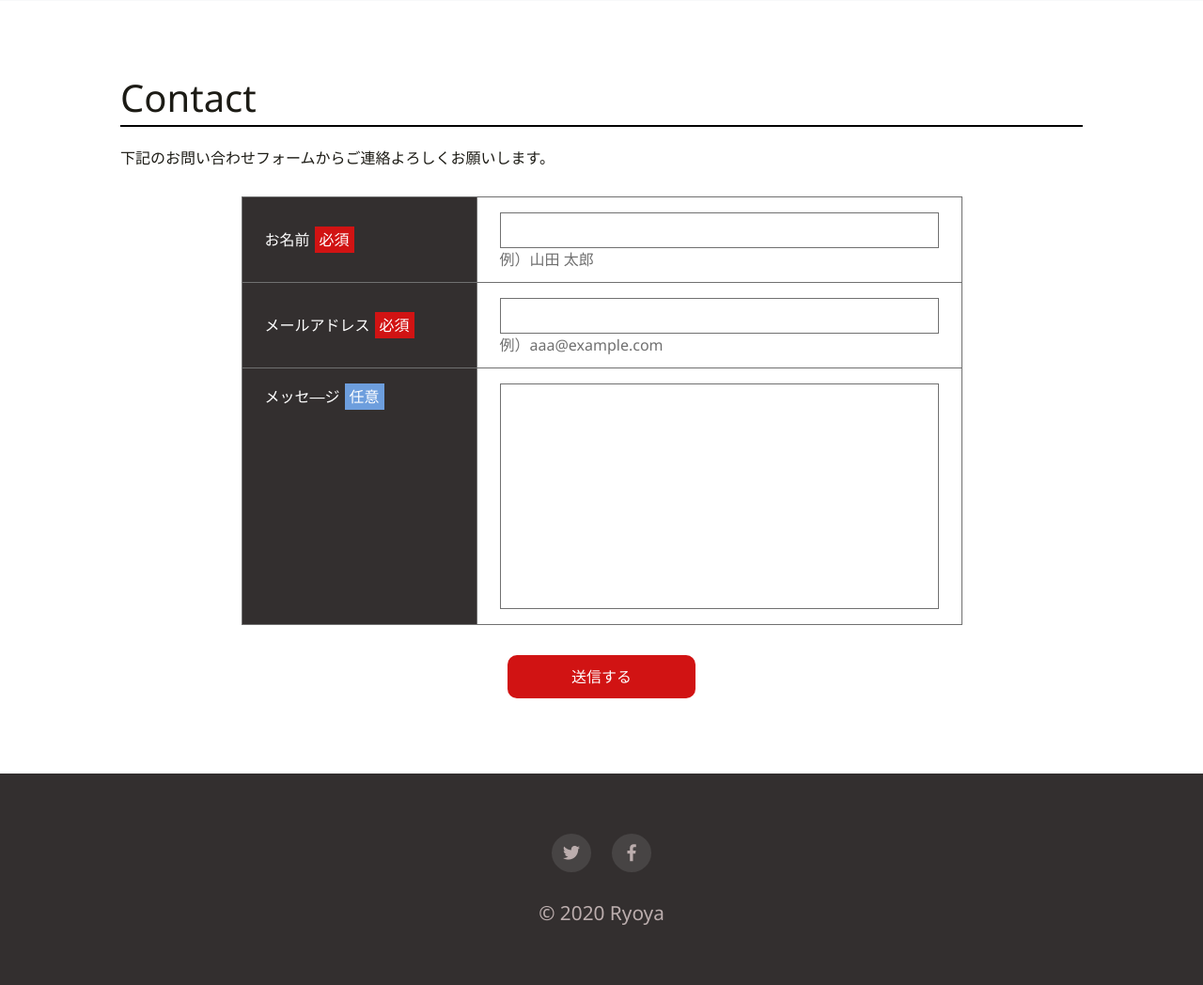
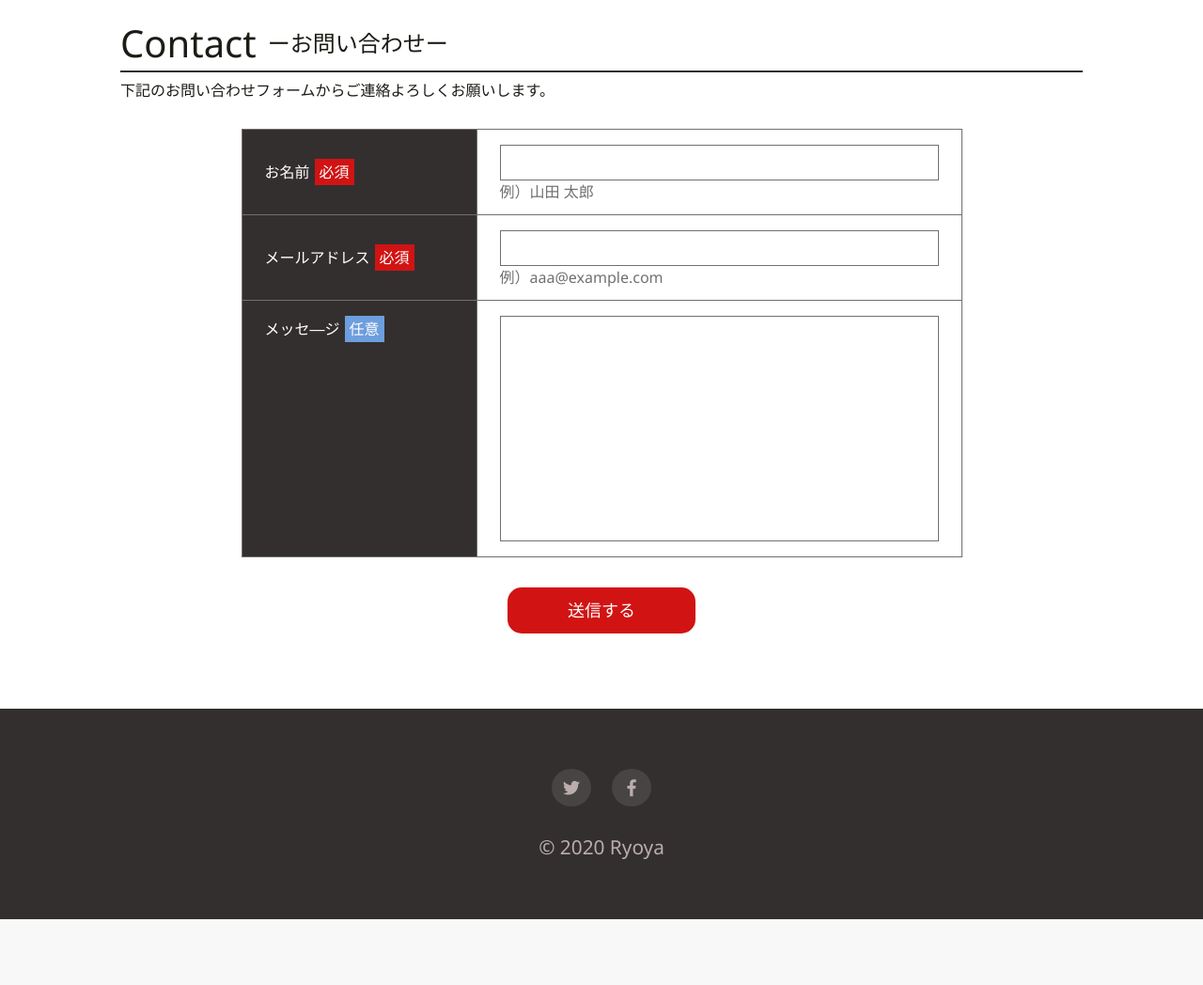
Before and after one commit to ryoya-murata/myportfolio, a PHP site: page / in a window 1280 px wide. Shown: the part 3576-4624 px from the top of the page at 94% size. After the commit the page ends 4554 px from the top, so only its background shows below. Run offline with PHP 8.4, Linux system fonts and the light colour scheme; some libraries are stand-ins or nearby versions; some web fonts are replaced.

Commit message:
セクションタイトルのレイアウトを変更

```diff
--- a/css/style.css
+++ b/css/style.css
@@ -30,11 +30,25 @@ img {
   margin: 0 auto;
 }
 
+.section__heads {
+  display: -webkit-box;
+  display: -ms-flexbox;
+  display: flex;
+  -webkit-box-align: center;
+      -ms-flex-align: center;
+          align-items: center;
+  border-bottom: 2px solid #332f2f;
+  margin-bottom: .6em;
+  padding-bottom: 6px;
+}
+
 .section__title {
   font-size: 2.5em;
-  margin-bottom: .6em;
-  padding-bottom: 6px;
-  border-bottom: 2px solid #000;
+  margin-right: 0.3em;
+}
+
+.section__title-desc {
+  font-size: 1.5em;
 }
 
 .button {
@@ -119,8 +133,6 @@ img {
 
 .header__link--active {
   border-bottom: 1px solid #fff;
-  -webkit-transition: all 3s;
-  transition: all 3s;
 }
 
 .top {
@@ -464,10 +476,10 @@ img {
   width: 100%;
   max-width: 200px;
   padding: 14px 18px;
-  border-radius: 10px;
+  border-radius: 15px;
   background: #d11313;
   color: #fff;
-  font-size: 1em;
+  font-size: 1.125em;
 }
 
 .footer {
--- a/css/style.scss
+++ b/css/style.scss
@@ -60,11 +60,21 @@ $breakpoints: (
     margin: 0 auto;
 }
 
+.section__heads{
+    display: flex;
+    align-items: center;
+    border-bottom: 2px solid $main-bg-color;
+    margin-bottom: .6em;
+    padding-bottom: 6px;
+}
+
 .section__title{
     font-size: 2.5em;
-    margin-bottom: .6em;
-    padding-bottom: 6px;
-    border-bottom: 2px solid #000;
+    margin-right: 0.3em;
+}
+
+.section__title-desc{
+    font-size: 1.5em;
 }
 
 .button{
@@ -518,10 +528,10 @@ $layer: (
     width: 100%;
     max-width: 200px;
     padding: 14px 18px;
-    border-radius: 10px;
+    border-radius: 15px;
     background:#d11313;
     color: #fff;
-    font-size: 1em;
+    font-size: 1.125em;
 }
 
 // =======================
--- a/index.html
+++ b/index.html
@@ -69,7 +69,10 @@
     <!-- about -->
     <section class="section about" id="about">
         <div class="section__inner about__inner">
-            <div class="section__title">About Me</div><!-- /.about_title -->
+            <div class="section__heads">
+                <h2 class="section__title">About Me</h2><!-- /.about_title -->
+                <p class="section__title-desc">ー自己紹介ー</p><!-- /.section__title--jp -->
+            </div><!-- /.section__heads -->
             <div class="about__contents-wrap">
                 <div class="about__img-wrap">
                     <img src="./img/profile.jpg" alt="" class="about__img">
@@ -91,7 +94,10 @@
     <!-- skill -->
     <section class="section skill section--bg_gray" id="skill">
         <div class="section__inner skill__inner">
-            <div class="section__title">Skill</div><!-- /.section__title -->
+            <div class="section__heads">
+                <h2 class="section__title">Skill</h2><!-- /.about_title -->
+                <p class="section__title-desc">ースキルー</p><!-- /.section__title--jp -->
+            </div><!-- /.section__heads -->
             <div class="skills">
                 <div class="skill__item">
                     <div class="skill__icon-wrap">
@@ -142,7 +148,10 @@
     <!-- flow -->
     <section class="section flow" id="flow">
         <div class="section__inner flow__inner">
-            <div class="section__title">Flow</div><!-- /.section__title -->
+            <div class="section__heads">
+                <h2 class="section__title">Flow</h2><!-- /.about_title -->
+                <p class="section__title-desc">ー制作の流れー</p><!-- /.section__title--jp -->
+            </div><!-- /.section__heads -->
             <div class="cards">
                 <div class="cards__item card">
                     <div class="card__img-wrap">
@@ -178,8 +187,11 @@
     <!-- work -->
     <section class="section work section--bg_gray" id="works">
         <div class="section__inner works__inner">
-            <div class="section__title">Works</div><!-- /.section__title -->
-            <div class="section__desc">ここでは過去に作成したWebサイトを紹介します。クリックするとそのサイトに移動します。</div><!-- /.section__desc -->
+            <div class="section__heads">
+                <h2 class="section__title">Works</h2><!-- /.about_title -->
+                <p class="section__title-desc">ー作品ー</p><!-- /.section__title--jp -->
+            </div><!-- /.section__heads -->
+            <div class="section__desc">作成したWebサイトを掲載いたします。クリックするとそのサイトに移動します。</div><!-- /.section__desc -->
             <div class="works-wrap swiper-container">
                 <div class="works swiper-wrapper">
                     <div class="works__item-wrap swiper-slide">
@@ -213,7 +225,10 @@
     <!-- Contact -->
     <section class="section contact" id="contact">
         <div class="section__inner contact__inner">
-            <div class="section__title">Contact</div><!-- /.section__title -->
+            <div class="section__heads">
+                <h2 class="section__title">Contact</h2><!-- /.about_title -->
+                <p class="section__title-desc">ーお問い合わせー</p><!-- /.section__title--jp -->
+            </div><!-- /.section__heads -->
             <div class="section__desc">下記のお問い合わせフォームからご連絡よろしくお願いします。</div><!-- /.section__desc -->
             <form action="" class="form">
                 <div class="form__table-wrap">
```
Also changed, not shown: 1 other file.
